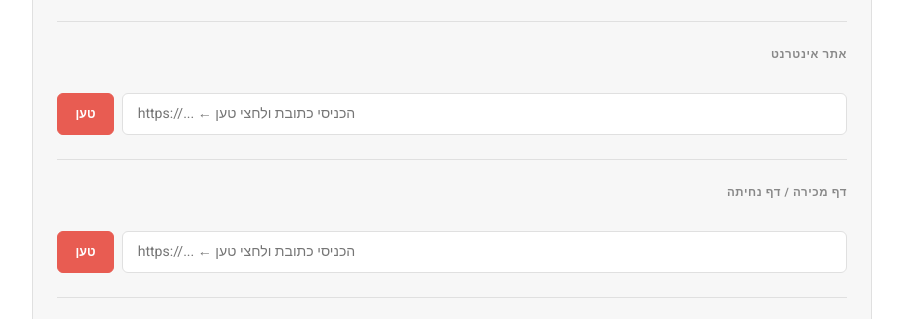
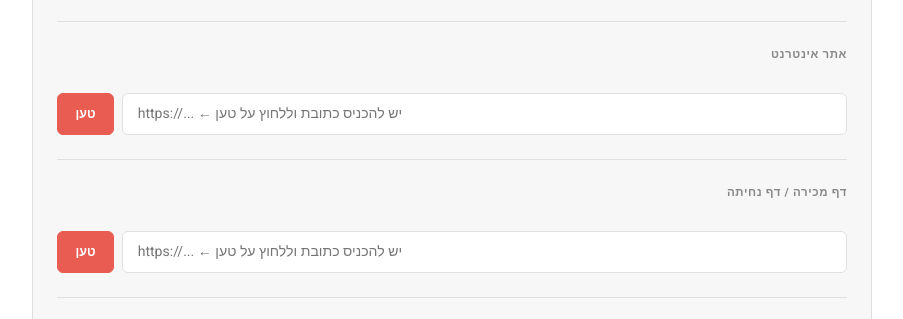
Before and after one commit to noa-prog/Mrs-wolf-customer-journey, a website: page public/index.html in a window 1280 px wide. Shown: the part 1466-1785 px from the top of the page, without its empty margins (188-1091 px from the left). Drawn offline with Linux system fonts and the light colour scheme.

Commit message:
Fix URL placeholder to gender-neutral form

```diff
--- a/public/index.html
+++ b/public/index.html
@@ -691,7 +691,7 @@
         <div class="msub-title">אתר אינטרנט</div>
         <div class="field">
           <div class="url-row">
-            <input type="url" id="website_url" placeholder="https://... ← הכניסי כתובת ולחצי טען" dir="ltr">
+            <input type="url" id="website_url" placeholder="https://... ← יש להכניס כתובת וללחוץ על טען" dir="ltr">
             <button class="btn-fetch" onclick="fetchWebsite()">טען</button>
           </div>
           <div id="fetch_msg" class="fetch-msg hidden"></div>
@@ -706,7 +706,7 @@
         <div class="msub-title">דף מכירה / דף נחיתה</div>
         <div class="field">
           <div class="url-row">
-            <input type="url" id="salespage_url" placeholder="https://... ← הכניסי כתובת ולחצי טען" dir="ltr">
+            <input type="url" id="salespage_url" placeholder="https://... ← יש להכניס כתובת וללחוץ על טען" dir="ltr">
             <button class="btn-fetch" onclick="fetchSalesPage()">טען</button>
           </div>
           <div id="salespage_fetch_msg" class="fetch-msg hidden"></div>
```
